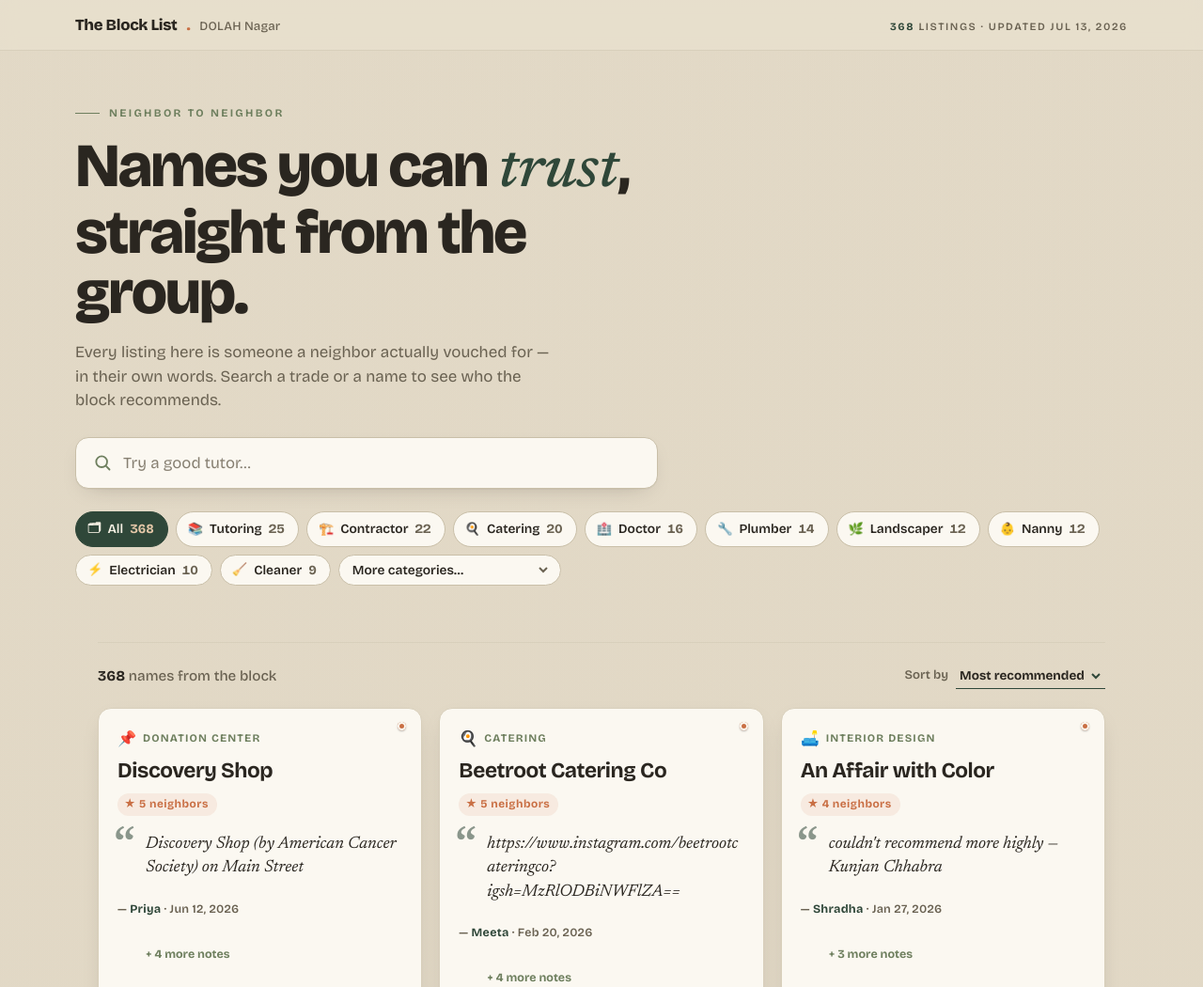
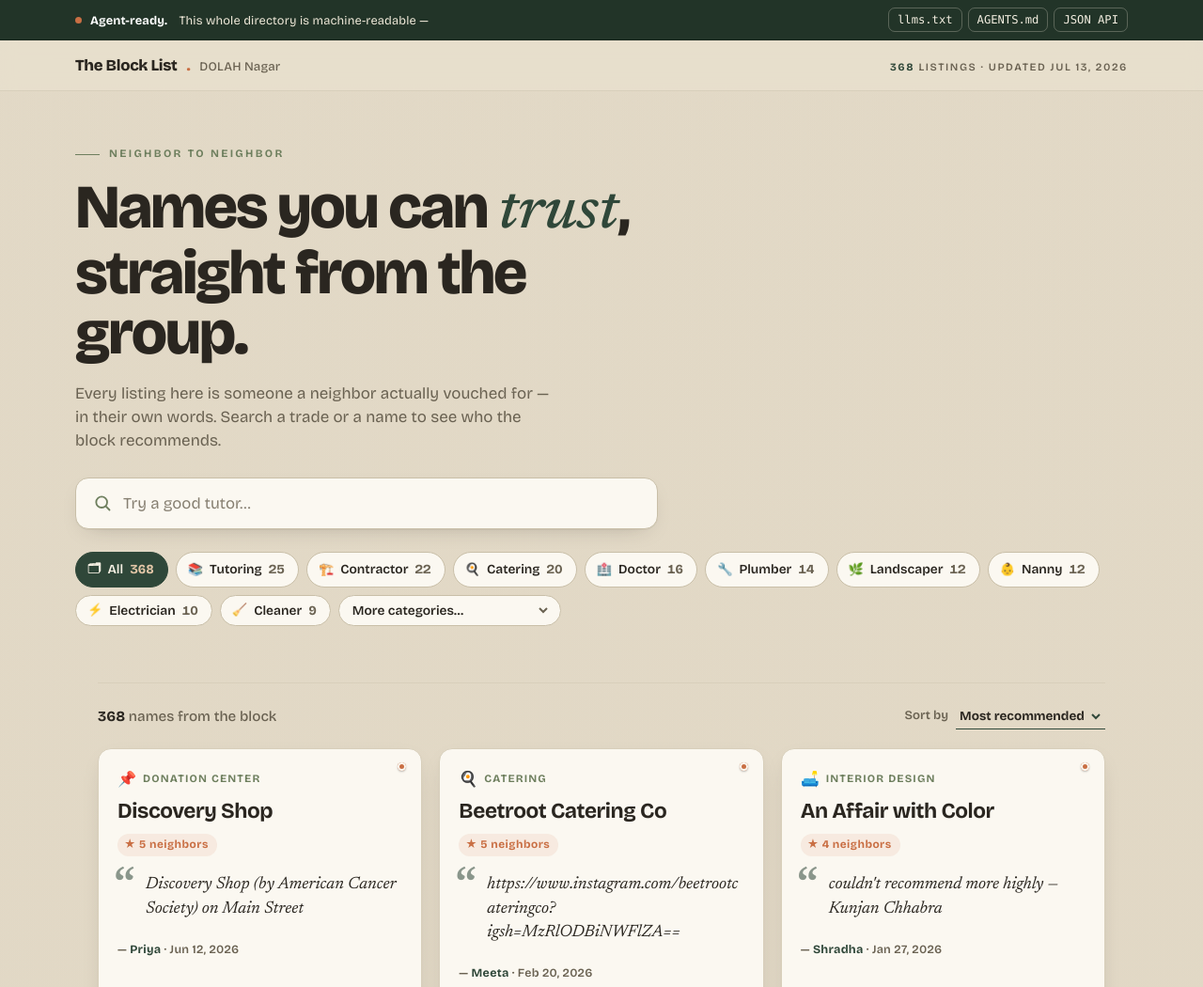
Before and after one commit to thesharmas/losaltoslist, a plain HTML site: page index.html in a window 1280 px wide. Shown: the top 1050 px of the page at 94% size. Drawn offline with nearby package versions, Linux system fonts and the light colour scheme.

Commit message:
Add AI-forward "Agent-ready" top bar
Slim oak top strip above the masthead with a pulsing live-dot and
monospace links to llms.txt / AGENTS.md / JSON API. Scrolls away above
the sticky masthead; descriptive clause collapses under 560px. Fuller
explanation stays in the footer.

Co-Authored-By: Claude Opus 4.8 <noreply@anthropic.com>

```diff
--- a/index.html
+++ b/index.html
@@ -79,6 +79,38 @@
   a { color: inherit; }
 
   .wrap { width: 100%; max-width: var(--wrap); margin: 0 auto; padding: 0 24px; }
+
+  /* ---------- Agent-ready top bar ---------- */
+  .topbar {
+    background: var(--oak-deep); color: #E7E0CF;
+    border-bottom: 1px solid rgba(0,0,0,.22);
+  }
+  .topbar-row {
+    display: flex; align-items: center; justify-content: space-between;
+    gap: 6px 16px; padding: 8px 0; flex-wrap: wrap;
+  }
+  .topbar-tag {
+    display: inline-flex; align-items: center; gap: 9px;
+    font-size: .8rem; color: #EDE7D7; letter-spacing: .01em;
+  }
+  .topbar-tag b { color: #fff; font-weight: 700; }
+  .live-dot {
+    width: 7px; height: 7px; border-radius: 50%; background: var(--clay); flex: none;
+    box-shadow: 0 0 0 0 rgba(201,111,68,.55); animation: livepulse 2.6s ease-out infinite;
+  }
+  @keyframes livepulse {
+    0%   { box-shadow: 0 0 0 0 rgba(201,111,68,.55); }
+    70%  { box-shadow: 0 0 0 7px rgba(201,111,68,0); }
+    100% { box-shadow: 0 0 0 0 rgba(201,111,68,0); }
+  }
+  .topbar-links { display: flex; flex-wrap: wrap; gap: 6px; }
+  .topbar-links a {
+    font-family: ui-monospace, "SF Mono", Menlo, monospace; font-size: .76rem;
+    color: #F3EEE0; text-decoration: none;
+    border: 1px solid rgba(237,231,215,.28); border-radius: 7px; padding: 3px 9px;
+    transition: background .12s ease, border-color .12s ease;
+  }
+  .topbar-links a:hover { background: rgba(237,231,215,.14); border-color: rgba(237,231,215,.55); }
 
   /* ---------- Masthead ---------- */
   .masthead {
@@ -403,6 +435,11 @@
     .toolbar { padding: 18px 0 16px; }
   }
 
+  @media (max-width: 560px) {
+    .topbar-tag-more { display: none; }
+    .topbar-row { justify-content: flex-start; }
+  }
+
   @media (max-width: 480px) {
     .wrap { padding: 0 14px; }
     .hero { padding: 30px 0 14px; }
@@ -425,6 +462,20 @@
 </style>
 </head>
 <body>
+
+<div class="topbar">
+  <div class="wrap topbar-row">
+    <span class="topbar-tag">
+      <span class="live-dot" aria-hidden="true"></span>
+      <b>Agent-ready.</b><span class="topbar-tag-more">&nbsp;This whole directory is machine-readable —</span>
+    </span>
+    <nav class="topbar-links" aria-label="Machine-readable resources">
+      <a href="./llms.txt">llms.txt</a>
+      <a href="./AGENTS.md">AGENTS.md</a>
+      <a href="./data/entries.json">JSON API</a>
+    </nav>
+  </div>
+</div>
 
 <header class="masthead">
   <div class="wrap masthead-row">
```
